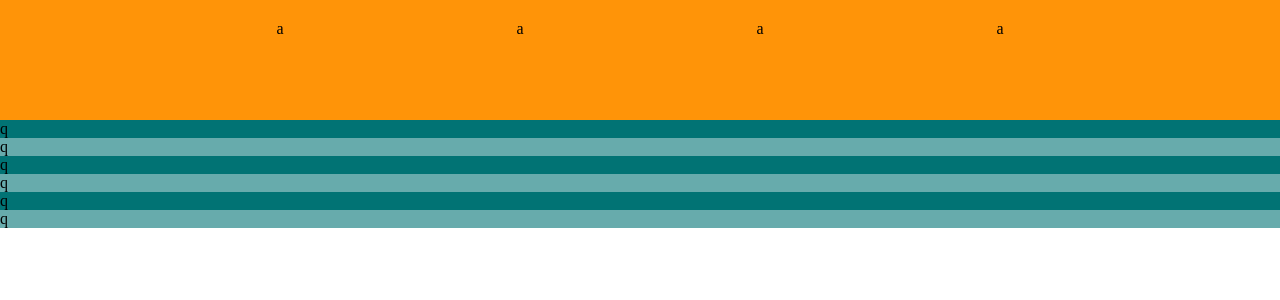
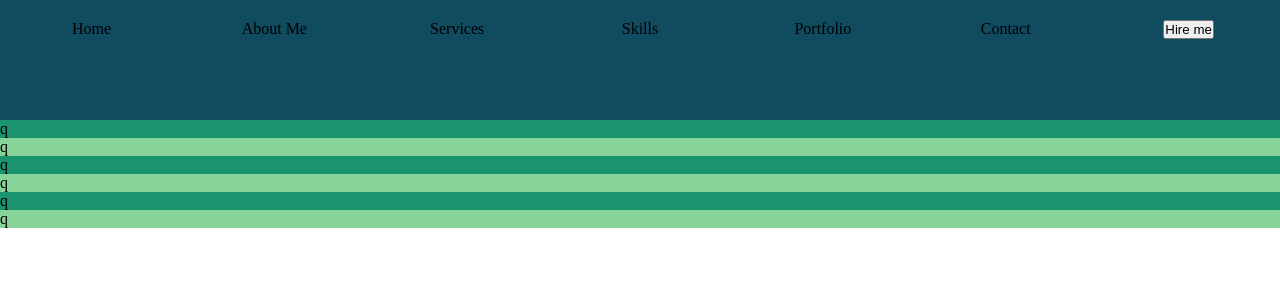
Before and after one commit to luismore/2DAW, a PHP site: page / in a window 1280 px wide. Shown: the top 300 px of the page. Run offline with PHP 8.4, Linux system fonts and the light colour scheme.

Commit message:
19/11*24

```diff
--- a/DWEB/ProyectoFlexbox/index.html
+++ b/DWEB/ProyectoFlexbox/index.html
@@ -9,29 +9,38 @@
 <body>
     <section class="flexbox-nav">
         <div class="elem-nav">
-            <p class="texto">a</p>
+            <p class="texto">Home</p>
         </div>
         <div class="elem-nav">
-            <p class="texto">a</p>
+            <p class="texto">About Me</p>
         </div>
         <div class="elem-nav">
-            <p class="texto">a</p>
+            <p class="texto">Services</p>
         </div>
         <div class="elem-nav">
-            <p class="texto">a</p>
+            <p class="texto">Skills</p>
+        </div>
+        <div class="elem-nav">
+            <p class="texto">Portfolio</p>
+        </div>
+        <div class="elem-nav">
+            <p class="texto">Contact</p>
+        </div>
+        <div class="elem-nav">
+            <button class="hireButton">Hire me</p>
         </div>
     </section>
 
 
 
-
+    <div class="container">
         <section class="home">q</section>
         <section class="aboutme">q </section>
         <section class="services"> q</section>
         <section class="skills">q </section>
         <section class="portfolio">q </section>
         <section class="contact">q </section>
-
+    </div>
 
 
 
--- a/DWEB/ProyectoFlexbox/styles.css
+++ b/DWEB/ProyectoFlexbox/styles.css
@@ -4,7 +4,7 @@
 }
 
 body{
-    font-family: Indie flower;
+    font-family: Cascade Code;
     font-size: 16px;
 }
 
@@ -12,7 +12,7 @@ body{
     display: flex;
     flex-direction: row;
 
-    background-color: #ff9408;
+    background-color: #114B5F;
     width: 100%;
     height: 15vh;
     justify-content: center;
@@ -26,25 +26,25 @@ body{
 }
 
 .home{
-    background-color: #017374;
+    background-color: #1A936F;
 }
 
 .aboutme{
-    background-color: #01727498;
+    background-color: #88D498;
 }
 
 .services{
-    background-color: #017374;
+    background-color: #1A936F;
 }
 
 .skills{
-    background-color: #01727498;
+    background-color: #88D498;
 }
 
 .portfolio{
-    background-color: #017374;
+    background-color: #1A936F;
 }
 
 .contact{
-    background-color: #01727498;
+    background-color: #88D498;
 }
```
Lines whose indentation alone changed are shown as unchanged.
